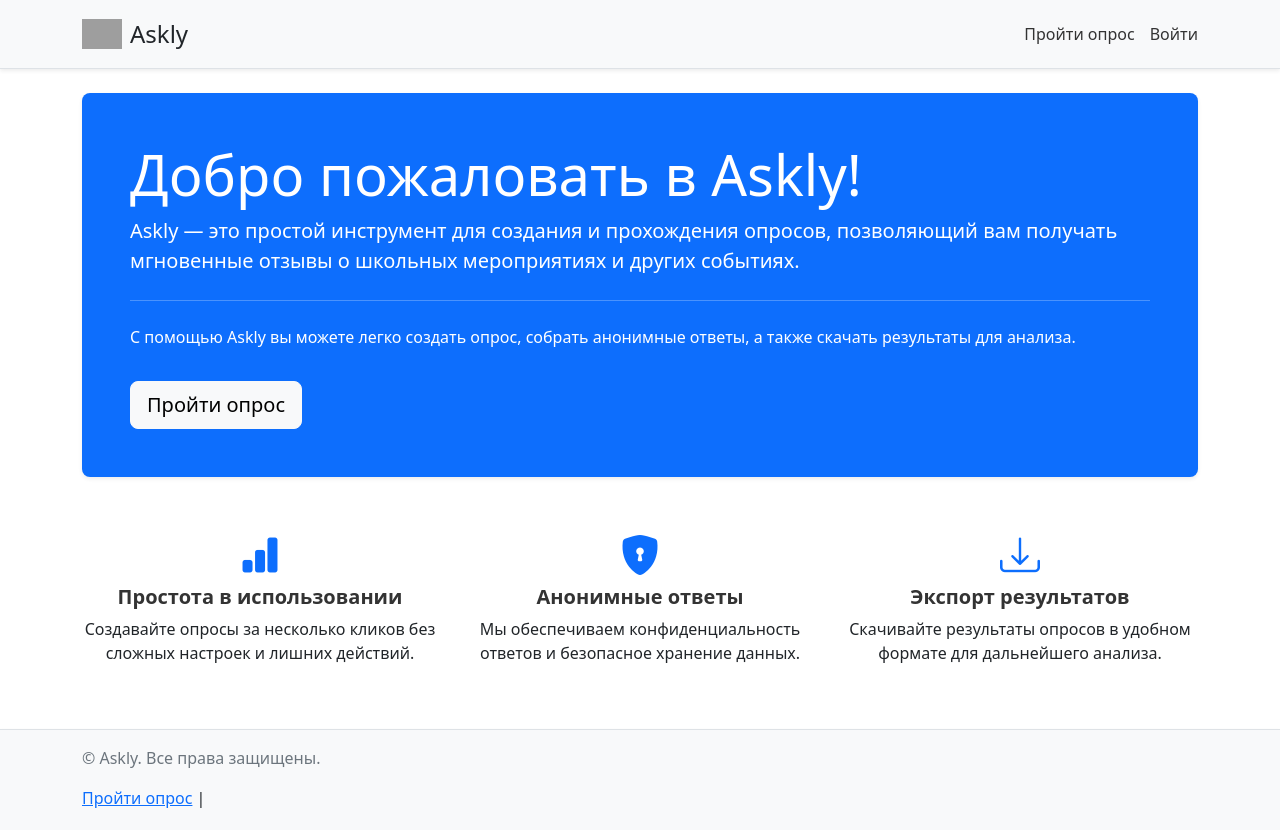
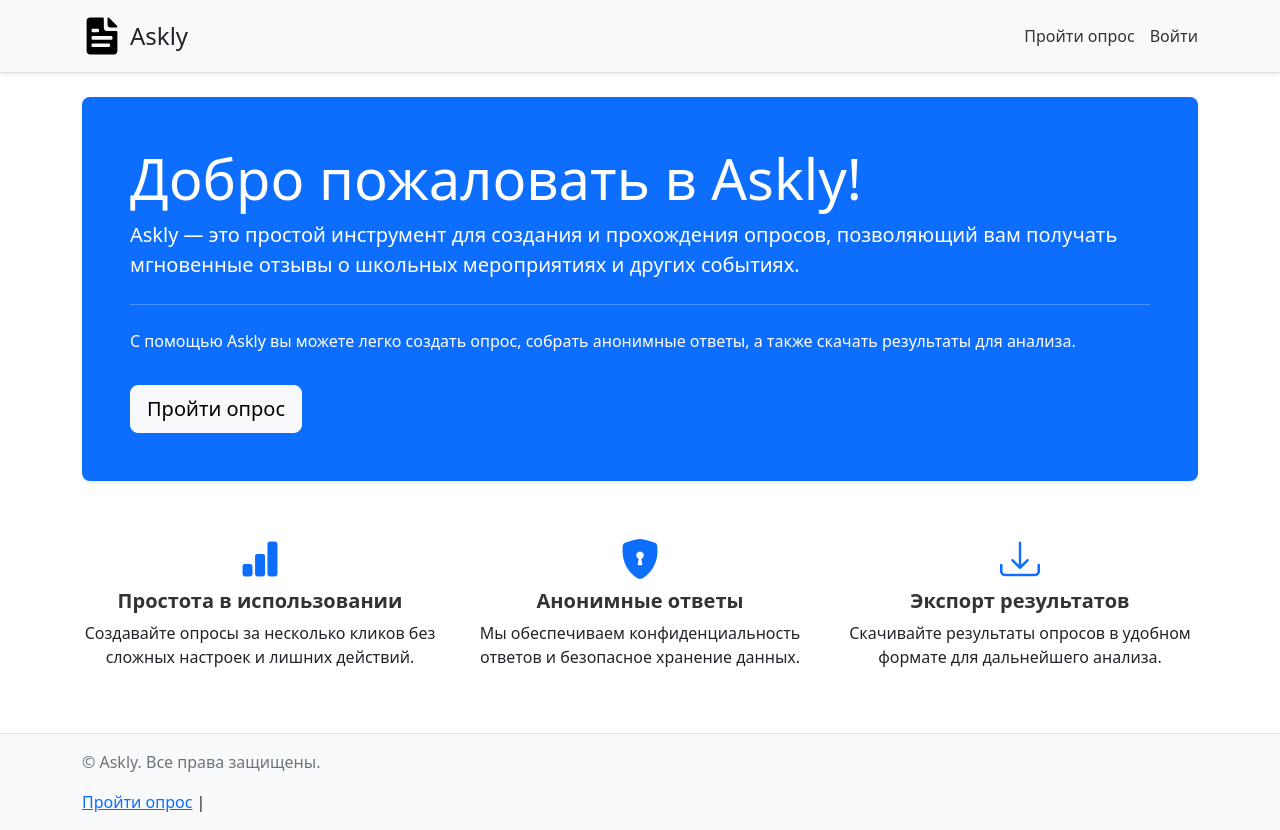
Before and after one commit to Hackathon-qualify-championship-RT/juniors1, a Django app: page / in a window 1280 px wide. Before the commit the page ends 808 px from the top, so only its background shows below. Run offline with Django 4.2, Linux system fonts and the light colour scheme; some libraries are stand-ins or nearby versions; grey boxes are pictures that could not be loaded.

Commit message:
Add icons

```diff
--- a/Askly/templates/base.html
+++ b/Askly/templates/base.html
@@ -7,7 +7,7 @@
     <title>{% block title %}Askly{% endblock %}</title>
     <link rel="stylesheet" href="{% static 'css/bootstrap.min.css' %}">
     <link rel="stylesheet" href="{% static 'css/custom.css' %}">
-    <link rel="icon" href="{% static 'img/fav.ico' %}" type="image">
+    <link rel="icon" href="{% static 'icons/fav.ico' %}" type="image">
     <link rel="stylesheet" href="{% static 'css/bootstrap-icons.css' %}">
 </head>
 <body>
--- a/Askly/templates/includes/header.html
+++ b/Askly/templates/includes/header.html
@@ -4,7 +4,7 @@
     <div class="container d-flex justify-content-between align-items-center">
         <!-- Logo and Home link -->
         <a href="/" class="text-dark text-decoration-none d-flex align-items-center">
-            <img src="{% static 'img/logo.png' %}" alt="Askly Logo" class="logo-icon me-2">
+            <img src="{% static 'icons/icon.svg' %}" alt="Askly Logo" class="logo-icon me-2">
             <span class="fs-4">Askly</span>
         </a>
 
```
Also changed, not shown: Askly/static_dev/icons/fav.ico (added), Askly/static_dev/icons/icon.svg (added).
